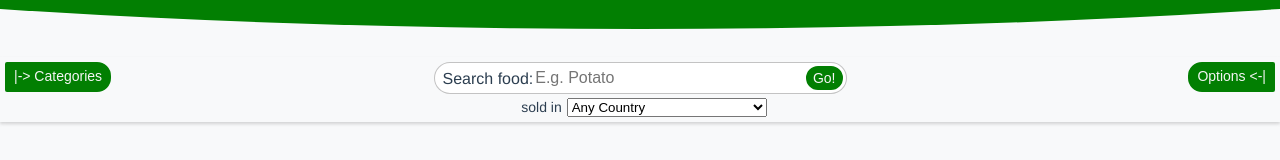
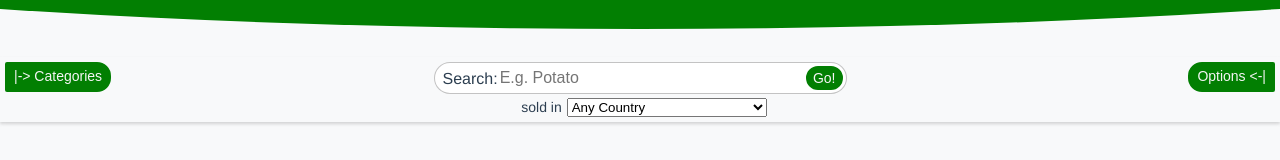
Before and after one commit to Erixun/off-vue, a Vue app: page / in a window 1280 px wide. Shown: the part 121-281 px from the top of the page. Built offline with nearby package versions, Linux system fonts and the light colour scheme.

Commit message:
shorten search label

```diff
--- a/src/components/MainPage.vue
+++ b/src/components/MainPage.vue
@@ -29,11 +29,12 @@
         </button>
         <div class="field-search">
           <form @submit.prevent>
-            <label for="search-input">Search category:</label>
+            <label for="search-input">Search:</label>
             <input
               type="search"
               id="search-input"
               ref="categorySearch"
+              aria-label="Search for a category"
               v-model="state.searchCategoryTerm"
               placeholder="E.g. Dairy"
               @input="filterCategories()"
@@ -73,10 +74,11 @@
         </div>
         <div class="field-search" v-if="state.selectedCategory === null">
           <form @submit.prevent>
-            <label for="search-input">Search food:</label>
+            <label for="search-input">Search:</label>
             <input
               type="search"
               id="search-input"
+              aria-label="Search food products"
               v-model="state.searchTerm"
               placeholder="E.g. Potato"
               @keyup.enter="execSearch()"
@@ -901,7 +903,7 @@ main {
     height: 100%;
     width: 100%;
     display: grid;
-    grid-template-columns: 2fr 6fr 60px;
+    grid-template-columns: 1fr 6fr 60px;
     grid-template-areas: "search-label search-field action";
     align-items: center;
 
```
